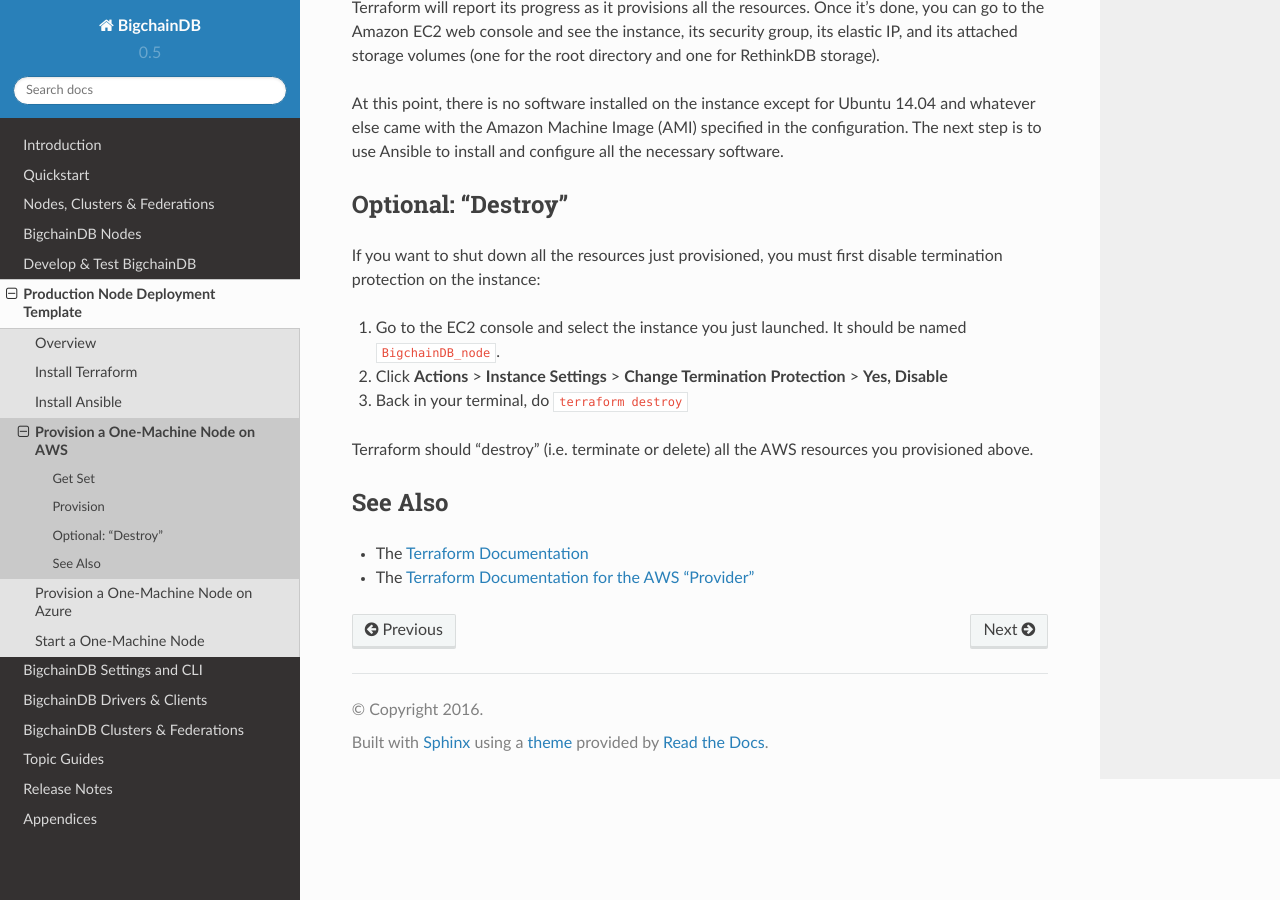
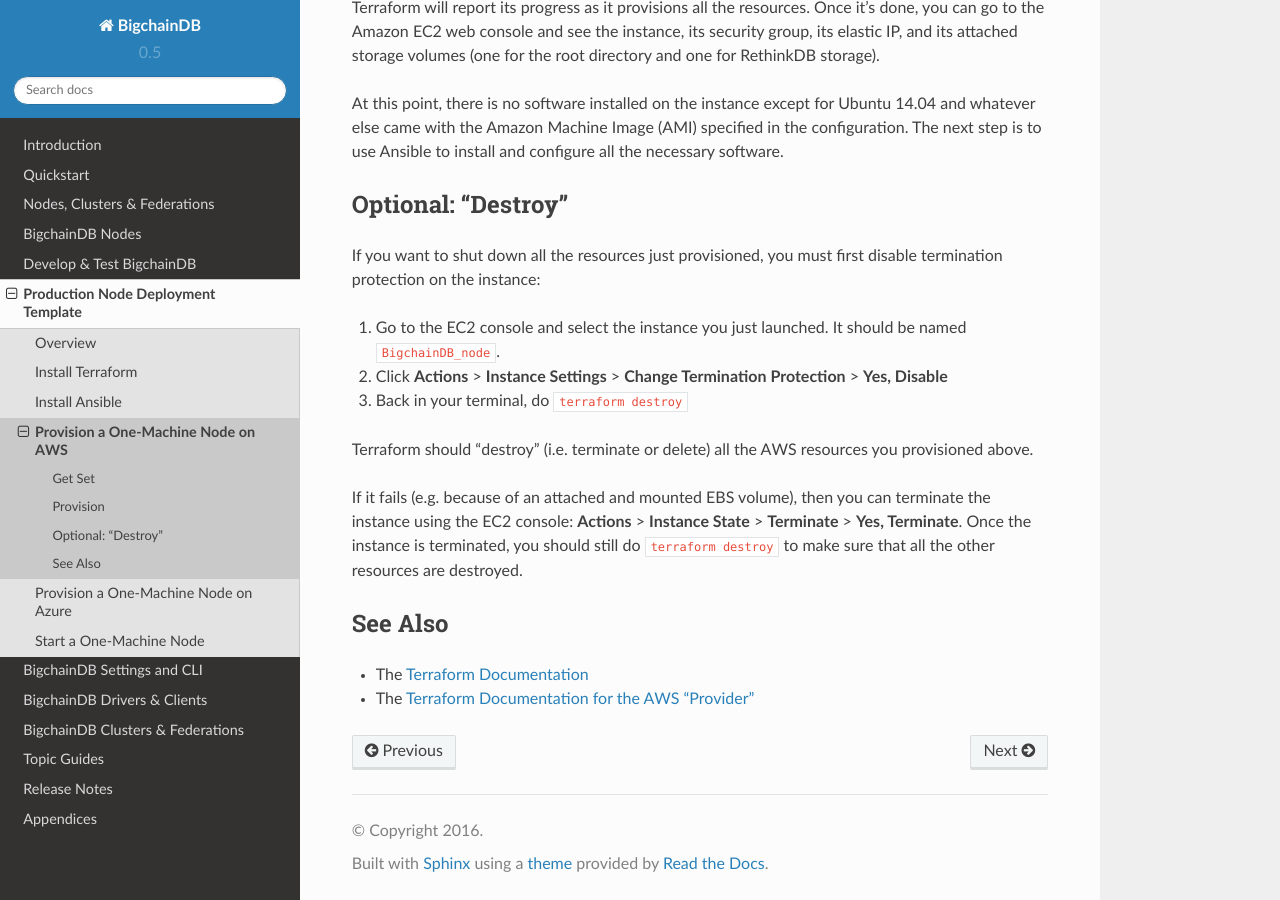
Before and after one commit to bigchaindb/bigchaindb, a Sphinx documentation site: the page built from docs/source/prod-node-depl-tplt/prov-one-m-aws.md, in a window 1280 px wide and 900 px high, scrolled down 1065 px. Built offline with Sphinx 7.4.7 and the Read the Docs theme 2.0.0, drawn with Linux system fonts in a browser that asks for light colours.

Commit message:
docs: note how to 'destroy' all AWS resources if terraform destroy fails

```diff
--- a/docs/source/prod-node-depl-tplt/prov-one-m-aws.md
+++ b/docs/source/prod-node-depl-tplt/prov-one-m-aws.md
@@ -44,6 +44,9 @@
 
 Terraform should "destroy" (i.e. terminate or delete) all the AWS resources you provisioned above.
 
+If it fails (e.g. because of an attached and mounted EBS volume), then you can terminate the instance using the EC2 console: **Actions** > **Instance State** > **Terminate** > **Yes, Terminate**. Once the instance is terminated, you should still do `terraform destroy` to make sure that all the other resources are destroyed.
+
+
 ## See Also
 
 * The [Terraform Documentation](https://www.terraform.io/docs/)
```
